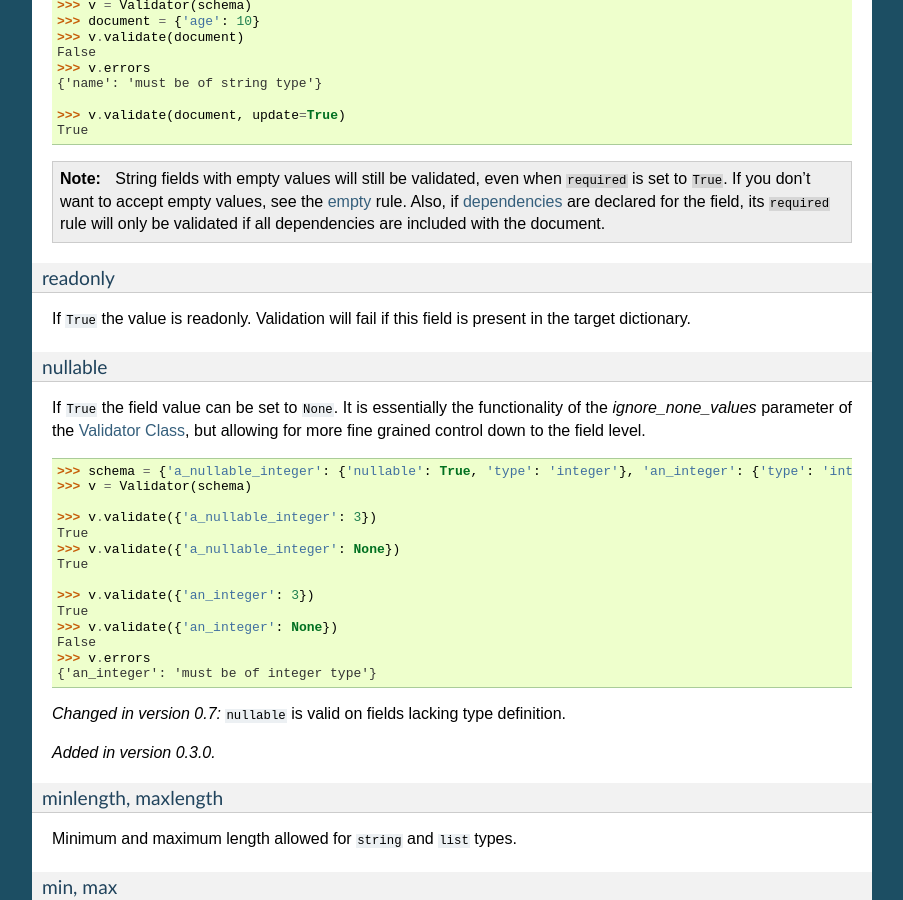
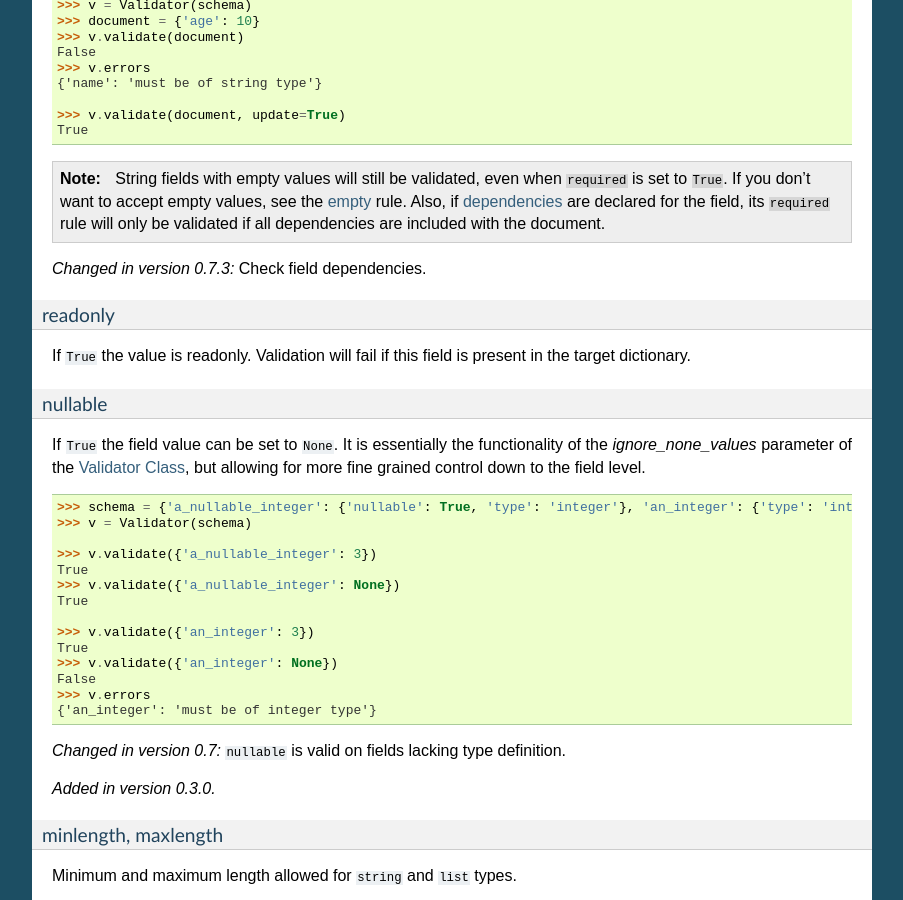
Before and after one commit to pyeve/cerberus, a Sphinx documentation site: the page built from docs/index.rst, in a window 1280 px wide and 900 px high, scrolled down 3848 px. Shown: the whole window, without its empty margins (198-1101 px from the left). Built offline with Sphinx 7.4.7, drawn with Linux system fonts in a browser that asks for light colours.

Commit message:
Add 'versionchanged' tag.

```diff
--- a/docs/index.rst
+++ b/docs/index.rst
@@ -246,6 +246,9 @@ missing, unless :func:`~cerberus.Validator.validate` is called with
    see the empty_ rule. Also, if dependencies_ are declared for the field, its
    ``required`` rule will only be validated if all dependencies are
    included with the document.
+
+.. versionchanged:: 0.7.3
+   Check field dependencies.
 
 readonly
 ''''''''
```
